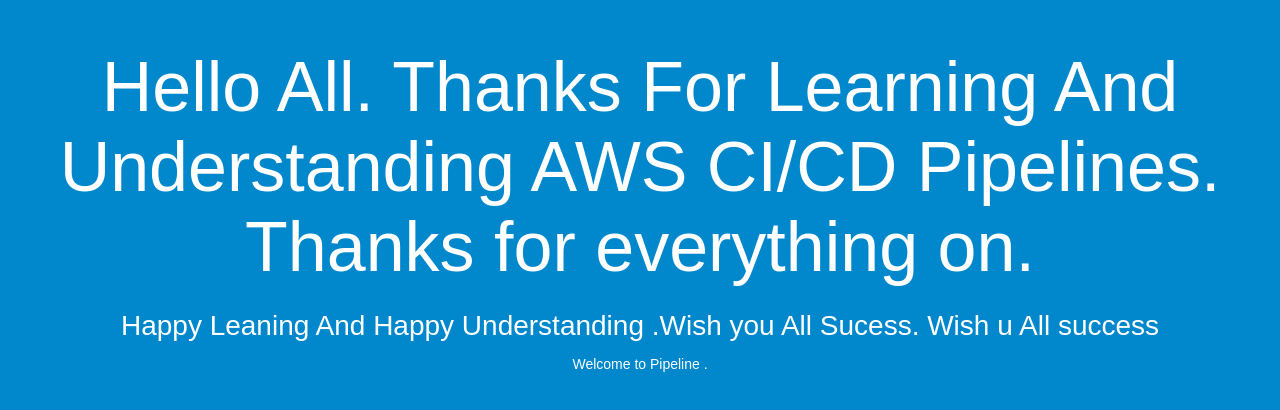
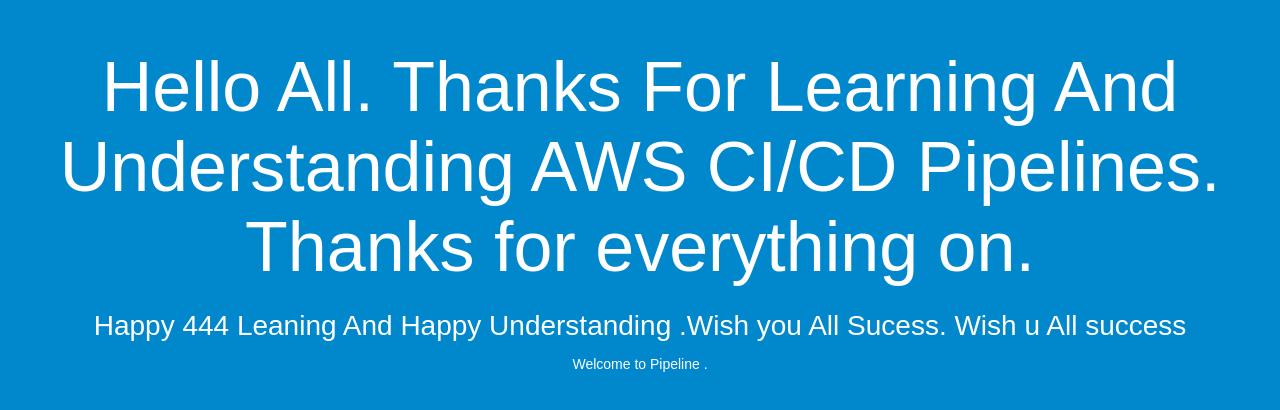
Before and after one commit to vetriselvivlvd/Aws-codedeploy-using, a plain HTML site: page index.html in a window 1280 px wide. Drawn offline with Linux system fonts and the light colour scheme.

Commit message:
Update index.html

```diff
--- a/index.html
+++ b/index.html
@@ -27,7 +27,7 @@
 <body>
   <div align="center">
     <h1> Hello All. Thanks For Learning And Understanding AWS CI/CD Pipelines. Thanks for everything on. </h1>
-    <h2> Happy Leaning And Happy Understanding .Wish you All Sucess. Wish u All success </h2>
+    <h2> Happy 444 Leaning And Happy Understanding .Wish you All Sucess. Wish u All success </h2>
     <p> Welcome to Pipeline </a>.</p>
   </div>
 </body>
```
